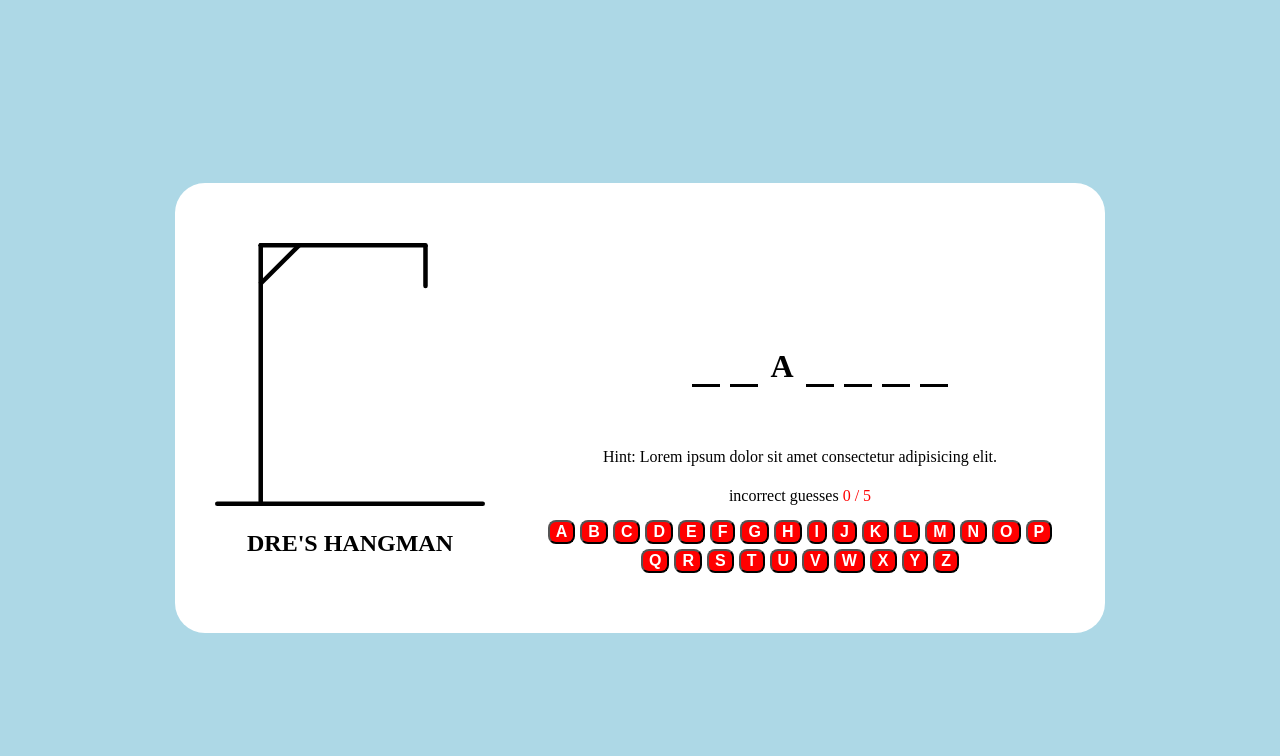
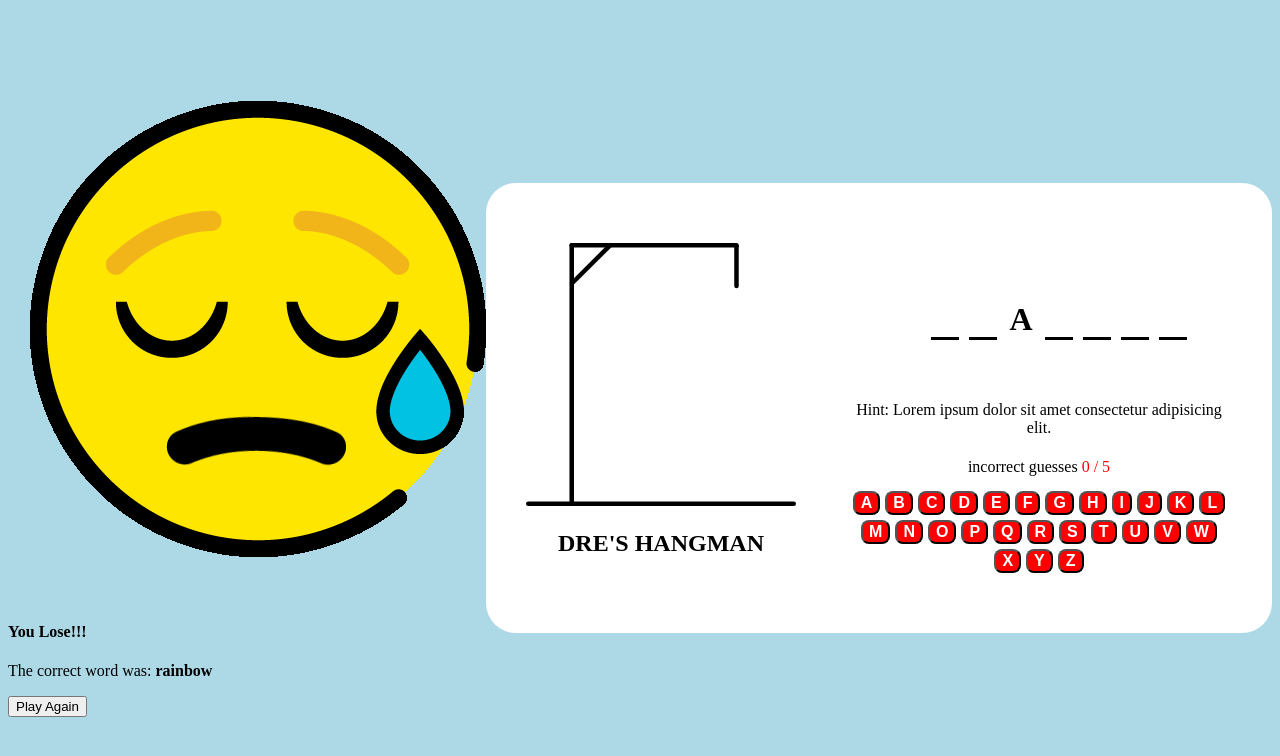
Before and after one commit to drebyrd715/Hangman, a plain HTML site: page index.html in a window 1280 px wide. Drawn offline with Linux system fonts and the light colour scheme.

Commit message:
replay button

```diff
--- a/index.html
+++ b/index.html
@@ -9,6 +9,12 @@
         <link rel="stylesheet" href="style.css">
     </head>
     <body>
+        <div class="game-modal">
+           <img src="hangman/lost.gif" alt="gif" >
+           <h4>You Lose!!!</h4>
+           <p>The correct word was: <b>rainbow</b></p>
+           <button class="play-again">Play Again</button>
+        </div>
         <div class="container">
             <div class="hangman-box">
                 <img src="hangman/hangman-0.svg" alt="handman-img">
--- a/style.css
+++ b/style.css
@@ -70,3 +70,6 @@ margin: -40px 0 35px;
     cursor: pointer;
     border-radius: 8px;
 }
+.keyboard button:hover {
+    background: gold;
+}
```
